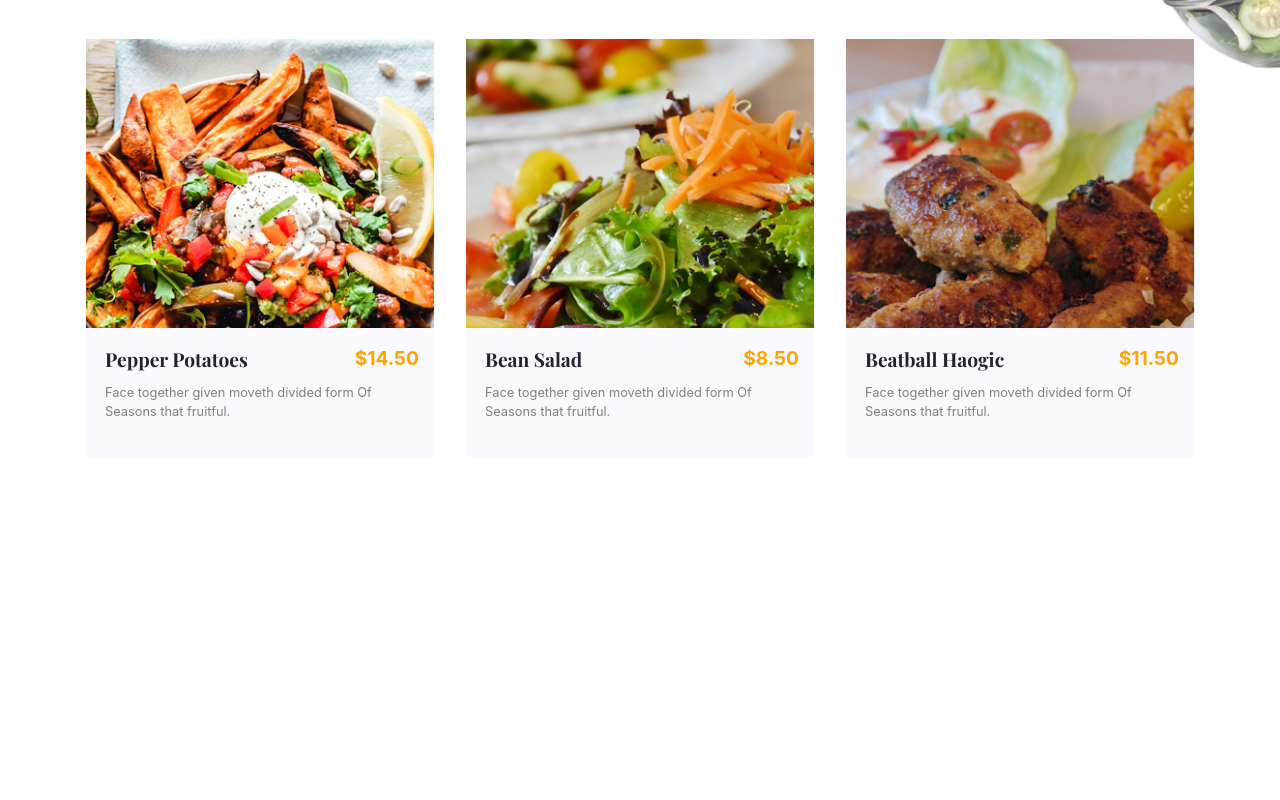
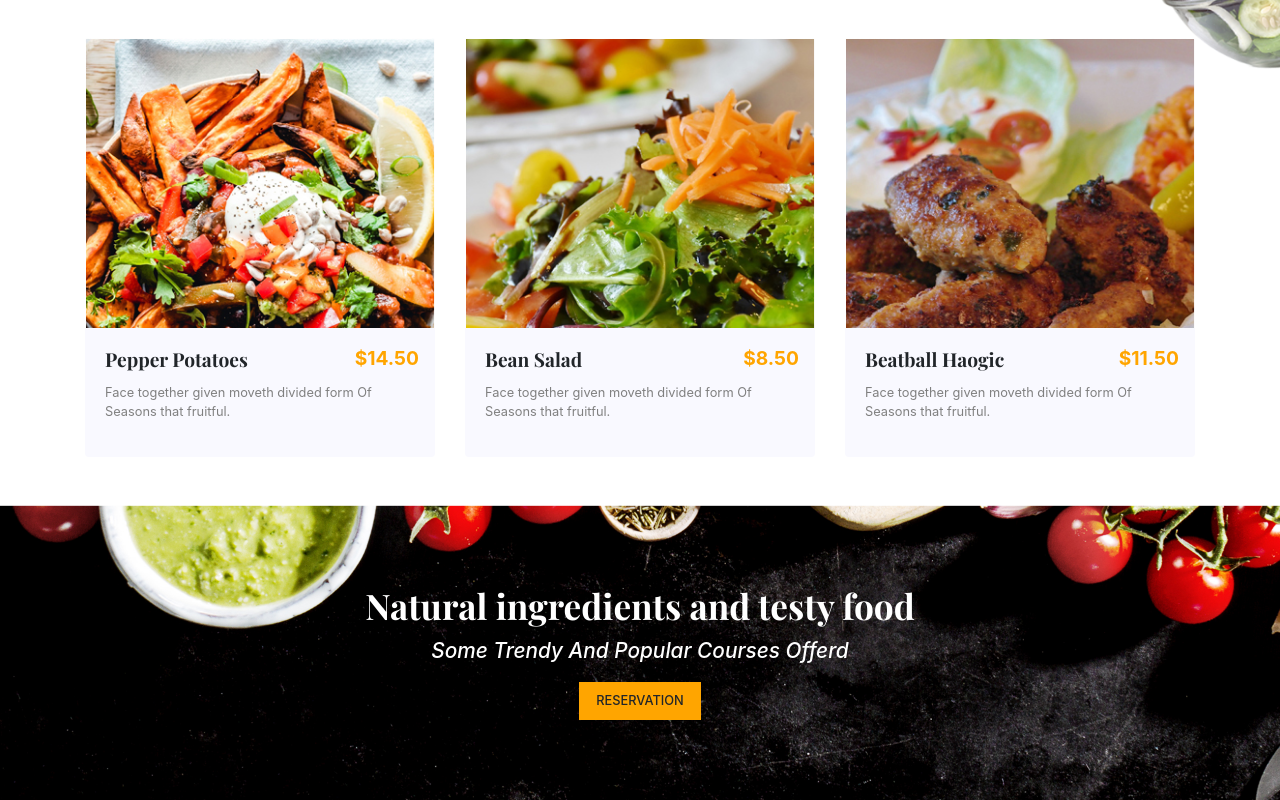
Before and after one commit to Kunai67/foodfun, a website: page index.html in a window 1280 px wide. Shown: the part 2077-2877 px from the top of the page. Before the commit the page ends 2582 px from the top, so only its background shows below. Drawn offline with nearby package versions, Linux system fonts and the light colour scheme.

Commit message:
Reservation Section done

```diff
--- a/index.html
+++ b/index.html
@@ -169,6 +169,14 @@
         </div>
     </section>
 
+    <section class="reservation">
+        <div class="container text-center">
+            <h2 class="secondary-font reservation__heading mb-2">Natural ingredients and testy food</h2>
+            <p class="font-italic reservation__desc mb-3">Some Trendy And Popular Courses Offerd</p>
+            <button class="btn btn-main-alt rounded-0">Reservation</button>
+        </div>
+    </section>
+
 
     <script src="node_modules/jquery/dist/jquery.min.js"></script>
     <script src="node_modules/popper.js/dist/popper.min.js"></script>
--- a/style.css
+++ b/style.css
@@ -21,14 +21,19 @@
     color: gray;
 }
 
-.btn-main {
+.btn-main, .btn-main-alt {
     background-color: orange;
-    font-size: .9rem;
+    font-size: .8rem;
     text-transform: uppercase;
     font-weight: 500;
     padding: .5rem 1rem;
     border: 1px solid orange;
     transition: 250ms background-color ease-in;
+}
+
+.btn-main-alt:hover {
+    background-color: transparent;
+    color: orange;
 }
 
 .btn-main:hover {
@@ -155,6 +160,29 @@ nav {
 
 /* End of Menu Styles */
 
+/* Reservation Styles */
+
+.reservation {
+    background-image: url('img/reservation-bg.jpg');
+    padding: 5rem 0;
+    background-position: left top;
+    background-size: cover;
+    background-repeat: no-repeat;
+    color: #ffffff;
+}
+
+.reservation__heading {
+    font-size: 2.2rem;
+    font-weight: 600;
+}
+
+.reservation__desc {
+    font-size: 1.3rem;
+    font-weight: 500;
+}
+
+/* End of Reservation Styles */
+
 
 
 /* MEDIA QUERIES */
```
